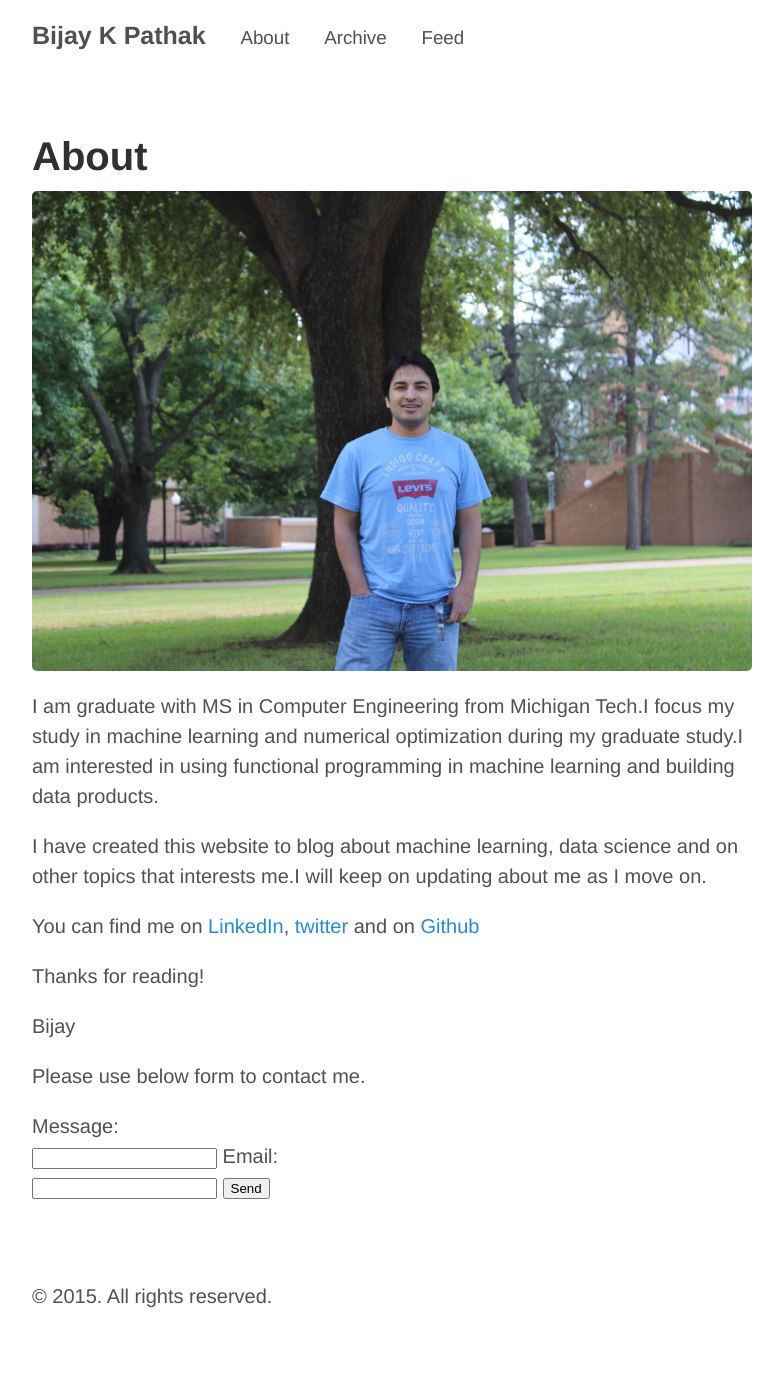
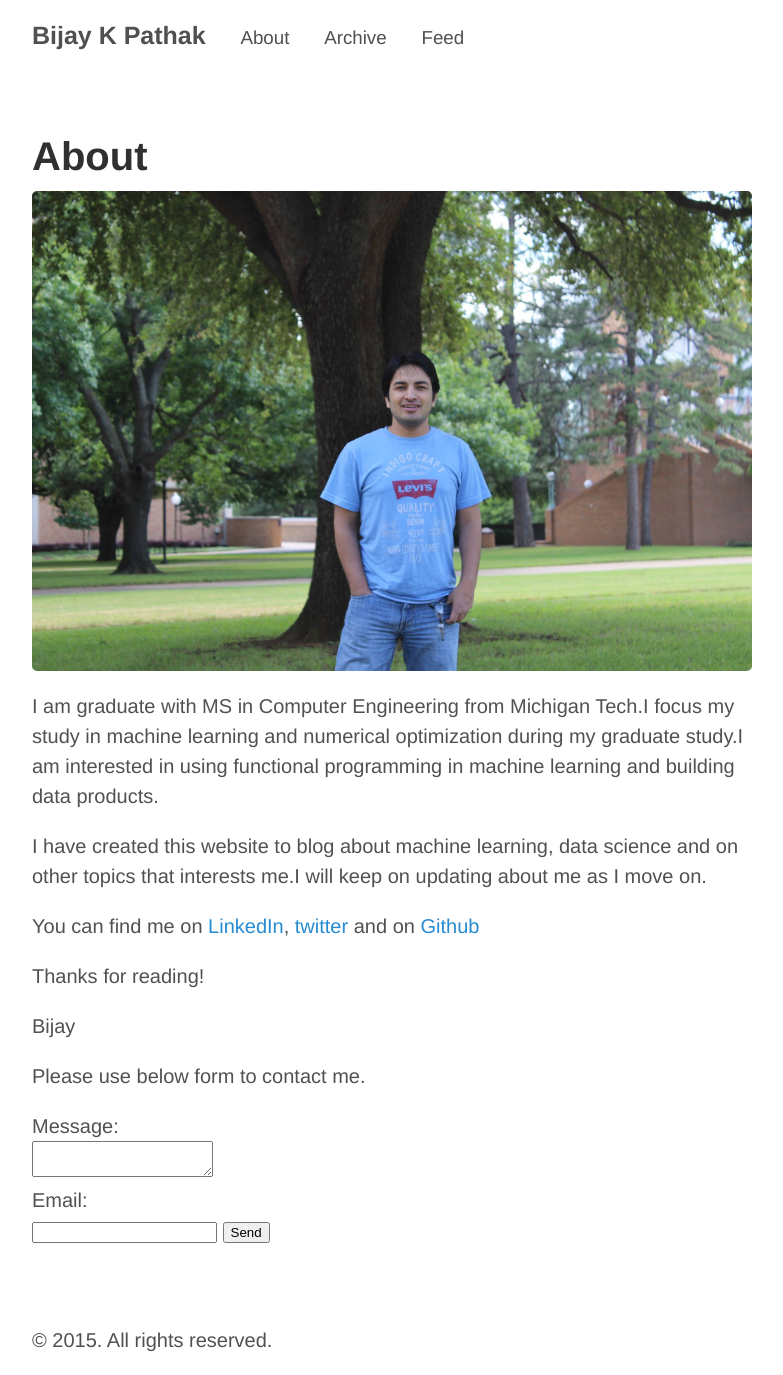
Before and after one commit to bkpathak/bkpathak.github.io, a Jekyll site: the page built from about.md, in a window 1280 px wide. Shown: the whole page, without its empty margins (248-1031 px from the left). Built offline with Jekyll 4.4.1, drawn with Linux system fonts in a browser that asks for light colours; Markdown is read by kramdown in place of the engine named in the settings; before the commit the page ends 1331 px from its top, so only the background shows below that.

Commit message:
added line break.

```diff
--- a/about.md
+++ b/about.md
@@ -20,8 +20,9 @@ Please use below form to contact me.
 <form action="//formspree.io/pathakbijaykumar@gmail.com"
       method="POST">
       Message:<br>
-      <input type="text" name="text">
+      <textarea name="body"></textarea>
+      <br>
       Email:<br>
-      <input type="email" name="_replyto">
+    <input type="email" name="_replyto">
     <input type="submit" value="Send">
 </form>
```
